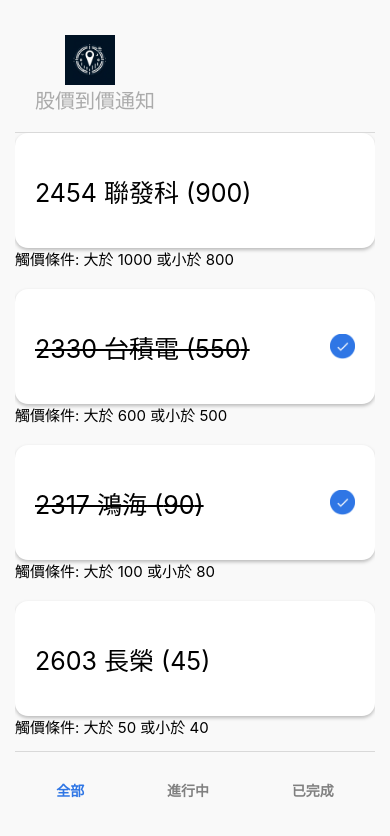
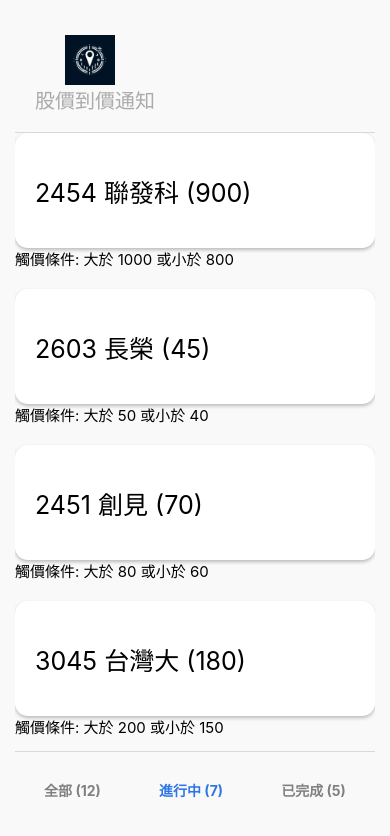
Before and after one commit to phenogit/price-notifier, a React Native app: screen / in a window 390 px wide. Shown: the top 836 px of the page. Built offline with nearby package versions, Linux system fonts and the light colour scheme.

Commit message:
delete function

```diff
--- a/App.js
+++ b/App.js
@@ -1,5 +1,5 @@
 import { SafeAreaProvider, SafeAreaView } from "react-native-safe-area-context";
-import { Text, View, ScrollView } from "react-native";
+import { Alert, View, ScrollView } from "react-native";
 import { styles } from "./App.style";
 import { Header } from "./components/Header/Header";
 import { PriceTrackingCard } from "./components/PriceTrackingCard/PriceTrackingCard";
@@ -120,20 +120,57 @@
 export default function App() {
   const [priceTrackingList, setPriceTrackingList] =
     useState(PRICE_TRACKING_LIST);
-  const [activeTab, setActiveTab] = useState("all");
+  const [activeTab, setActiveTab] = useState("inProgress");
+
+  function getFilteredPriceTrackingList() {
+    switch (activeTab) {
+      case "all":
+        return priceTrackingList;
+      case "inProgress":
+        return priceTrackingList.filter((i) => !i.isComplete);
+      case "done":
+        return priceTrackingList.filter((i) => i.isComplete);
+      default:
+        return priceTrackingList;
+    }
+  }
 
   function renderPriceTrackingList() {
-    return priceTrackingList.map((priceTrackingItem) => (
+    return getFilteredPriceTrackingList().map((priceTrackingItem) => (
       <View key={priceTrackingItem.id} style={styles.cardItem}>
         <PriceTrackingCard
           priceTrackingItem={priceTrackingItem}
           onPress={updatePriceTrackingItem}
+          onLongPress={deletePriceTrackingItem}
         />
       </View>
     ));
   }
 
-  // update price tracking list by id
+  function deletePriceTrackingItem(item) {
+    Alert.alert(
+      "刪除觸價條件",
+      `確定要刪除 ${item.title} 嗎？`,
+      [
+        {
+          text: "取消",
+          style: "cancel",
+        },
+        {
+          text: "確定",
+          style: "destructive",
+          onPress: () => {
+            const updatedList = priceTrackingList.filter(
+              (i) => i.id !== item.id
+            );
+            setPriceTrackingList(updatedList);
+          },
+        },
+      ],
+      { cancelable: true }
+    );
+  }
+
   function updatePriceTrackingItem(item) {
     const updatedItem = {
       ...item,
@@ -156,7 +193,11 @@
           <ScrollView>{renderPriceTrackingList()}</ScrollView>
         </View>
         <View style={styles.footer}>
-          <NavigationTabs activeTab={activeTab} setActiveTab={setActiveTab} />
+          <NavigationTabs
+            priceTrackingList={priceTrackingList}
+            activeTab={activeTab}
+            setActiveTab={setActiveTab}
+          />
         </View>
       </SafeAreaView>
     </SafeAreaProvider>
--- a/components/NavigationTabs/NavigationTabs.jsx
+++ b/components/NavigationTabs/NavigationTabs.jsx
@@ -1,7 +1,13 @@
 import { styles } from "./NavigationTabs.style";
 import { Text, TouchableOpacity, View } from "react-native";
 
-export function NavigationTabs({ activeTab, setActiveTab }) {
+export function NavigationTabs({ priceTrackingList, activeTab, setActiveTab }) {
+  const countByStatus = {
+    all: priceTrackingList.length,
+    inProgress: priceTrackingList.filter((i) => !i.isComplete).length,
+    done: priceTrackingList.filter((i) => i.isComplete).length,
+  };
+
   function getTabTextStyle(tabName) {
     return {
       fontWeight: "bold",
@@ -12,13 +18,17 @@
   return (
     <View style={styles.tabs}>
       <TouchableOpacity onPress={() => setActiveTab("all")}>
-        <Text style={getTabTextStyle("all")}>全部</Text>
+        <Text style={getTabTextStyle("all")}>全部 ({countByStatus.all})</Text>
       </TouchableOpacity>
       <TouchableOpacity onPress={() => setActiveTab("inProgress")}>
-        <Text style={getTabTextStyle("inProgress")}>進行中</Text>
+        <Text style={getTabTextStyle("inProgress")}>
+          進行中 ({countByStatus.inProgress})
+        </Text>
       </TouchableOpacity>
       <TouchableOpacity onPress={() => setActiveTab("done")}>
-        <Text style={getTabTextStyle("done")}>已完成</Text>
+        <Text style={getTabTextStyle("done")}>
+          已完成 ({countByStatus.done})
+        </Text>
       </TouchableOpacity>
     </View>
   );
--- a/components/PriceTrackingCard/PriceTrackingCard.jsx
+++ b/components/PriceTrackingCard/PriceTrackingCard.jsx
@@ -2,12 +2,13 @@
 import { Text, TouchableOpacity, Image } from "react-native";
 import checkIcon from "../../assets/check.png";
 
-export function PriceTrackingCard({ priceTrackingItem, onPress }) {
+export function PriceTrackingCard({ priceTrackingItem, onPress, onLongPress }) {
   return (
     <>
       <TouchableOpacity
         style={styles.card}
         onPress={() => onPress(priceTrackingItem)}
+        onLongPress={() => onLongPress(priceTrackingItem)}
       >
         <Text
           style={[
```
